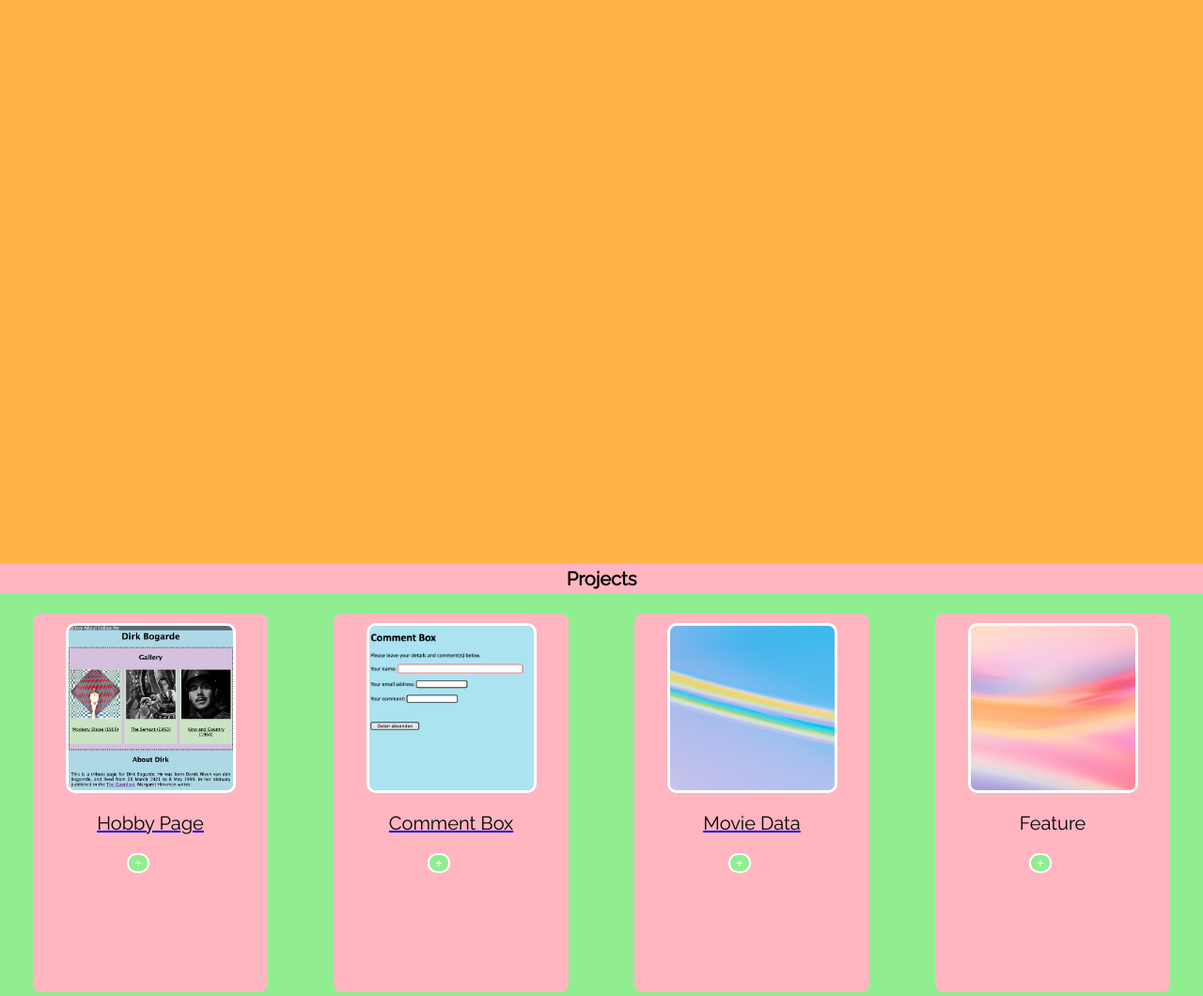
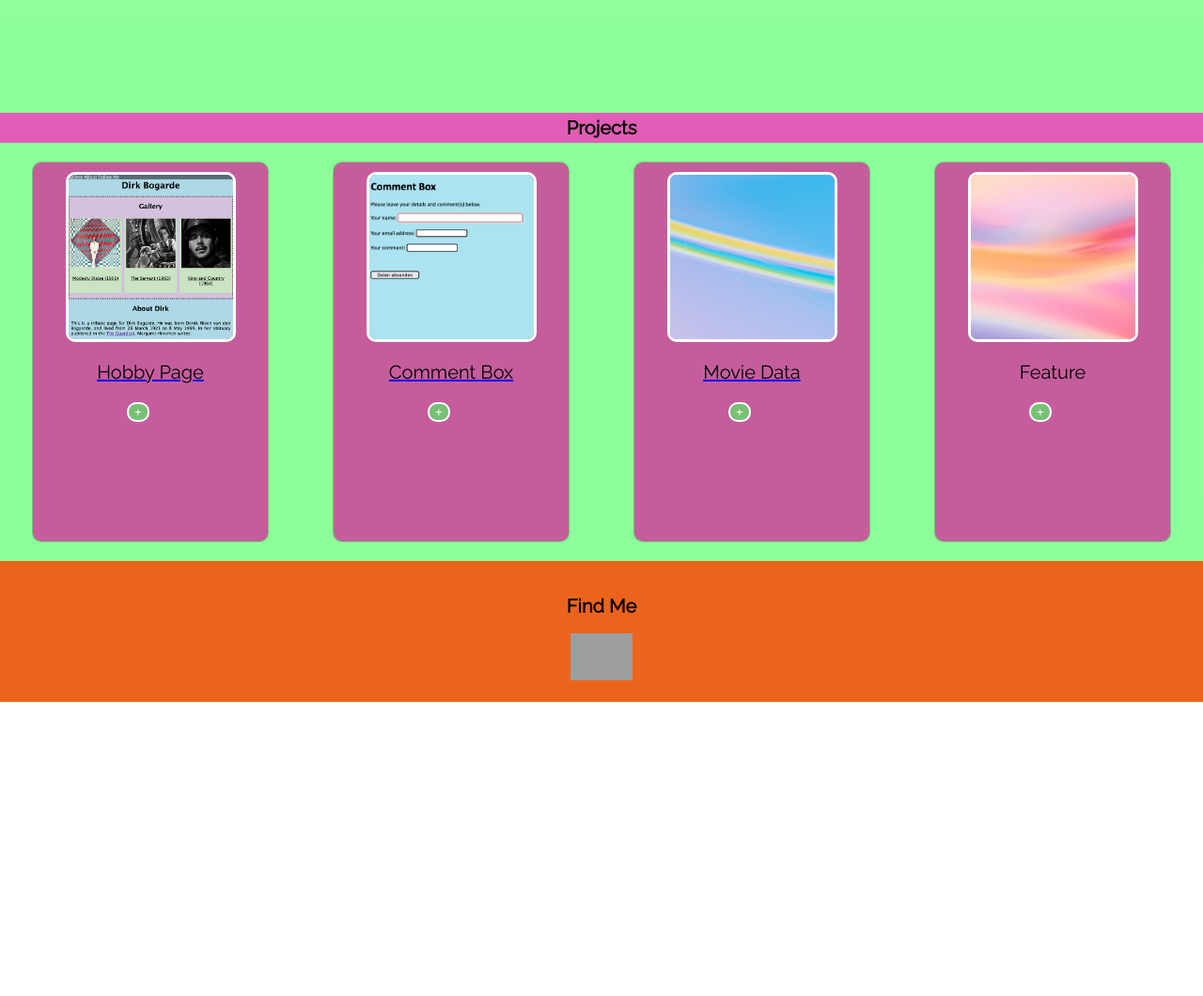
Before and after one commit to theoretischja/Website, a plain HTML site: page index.html in a window 1280 px wide. Shown: the part 740-1800 px from the top of the page at 94% size. After the commit the page ends 1487 px from the top, so only its background shows below. Drawn offline with Linux system fonts and the light colour scheme; grey boxes are pictures that could not be loaded.

Commit message:
updated links in html and changed css for new colour scheme

```diff
--- a/index.html
+++ b/index.html
@@ -20,6 +20,7 @@
 <h1>Hey! I'm Theo. I love hiking, birdwatching, video games, cooking and learning new things...</h1>
 
 <p>...one of which has been software development. Let me tell you a bit more about why I'm applying to the Founders and Coders apprenticeship.</p>
+<p>[Application text to come!]</p>
 </section>
 
 
@@ -46,7 +47,7 @@
   </div>
 
   <div id="card3" class="card">
-    <a class="divchild" href="https://github.com/theoretischja/Movie_Data" target="_blank">
+    <a class="divchild" href="https://theoretischja.github.io/Movie_Data" target="_blank">
       <img id="img-3" src="./images/movie_data_img.png" alt="Screenshot of an Apple background of swirly colours">
       <p id="title-3" class="card-title">Movie Data</p>
       </a>
@@ -68,7 +69,7 @@
 <section id="find_me">
   <h2>Find Me</h2>
   <div id="contact">
-    <a id="profile-link" href="https://github.com/Em-Steen" target="_blank">
+    <a id="profile-link" href="https://github.com/theoretischja" target="_blank">
       <img id="github-img" src="https://upload.wikimedia.org/wikipedia/commons/9/91/Octicons-mark-github.svg" alt="Github Logo"></a>
 </section>
 
--- a/style.css
+++ b/style.css
@@ -19,7 +19,7 @@ h2 {
   top: 0x;
   width: 100%;
   padding: 5px;
-  background-color: #ffb6c1;
+  background-color: rgba(235, 87, 8, 0.918);
   font-size: 25px;
 }
 
@@ -34,9 +34,9 @@ h2 {
 #intro {
   display: flex;
   flex-direction: column;
-  height: 100vw;
+  height: 100vh;
   justify-content: center;
-  background-color: #ffb347;
+  background-color: #47ff5c9d;
   padding: 30px;
   text-align: center;
 }
@@ -45,18 +45,18 @@ h2 {
    margin: 0px;
    text-align: center;
    padding: 4px;
-   background-color: #ffb6c1;
+   background-color: #d8299ec0;;
 }
 
 .project-cards {
   display: flex;
   flex-wrap: wrap;
   justify-content: space-around;
-  background-color: #90ee90;
+  background-color: #47ff5c9d;
 }
 
 .card {
-  background-color: #ffb6c1;
+  background-color: #d8299ec0;;
   color: black;
   margin-top: 20px;
   margin-bottom: 20px;
@@ -64,7 +64,7 @@ h2 {
   max-width: 250px;
   border-style: solid;
   border-width: 1px;
-  border-color: #90ee90;
+  border-color: #47ff5c9d;
   border-radius: 10px;
 }
 
@@ -109,7 +109,7 @@ h2 {
 }
 
 button {
-  background-color: #90ee90;
+  background-color: #47ff5c9d;
   border-radius: 10px;
   border-style: solid;
   border-color: white;
@@ -118,7 +118,7 @@ button {
 }
 
 button:hover {
-  background-color: #ffb6c1;
+  background-color: #d8299ec0;;
 }
 
 #find_me {
@@ -126,7 +126,7 @@ button:hover {
   height: 150px;
   flex-direction: column;
   justify-content: center;
-  background-color: lightblue;
+  background-color: rgba(235, 87, 8, 0.918);
   padding: 0px;
   text-align: center;
 }
```
